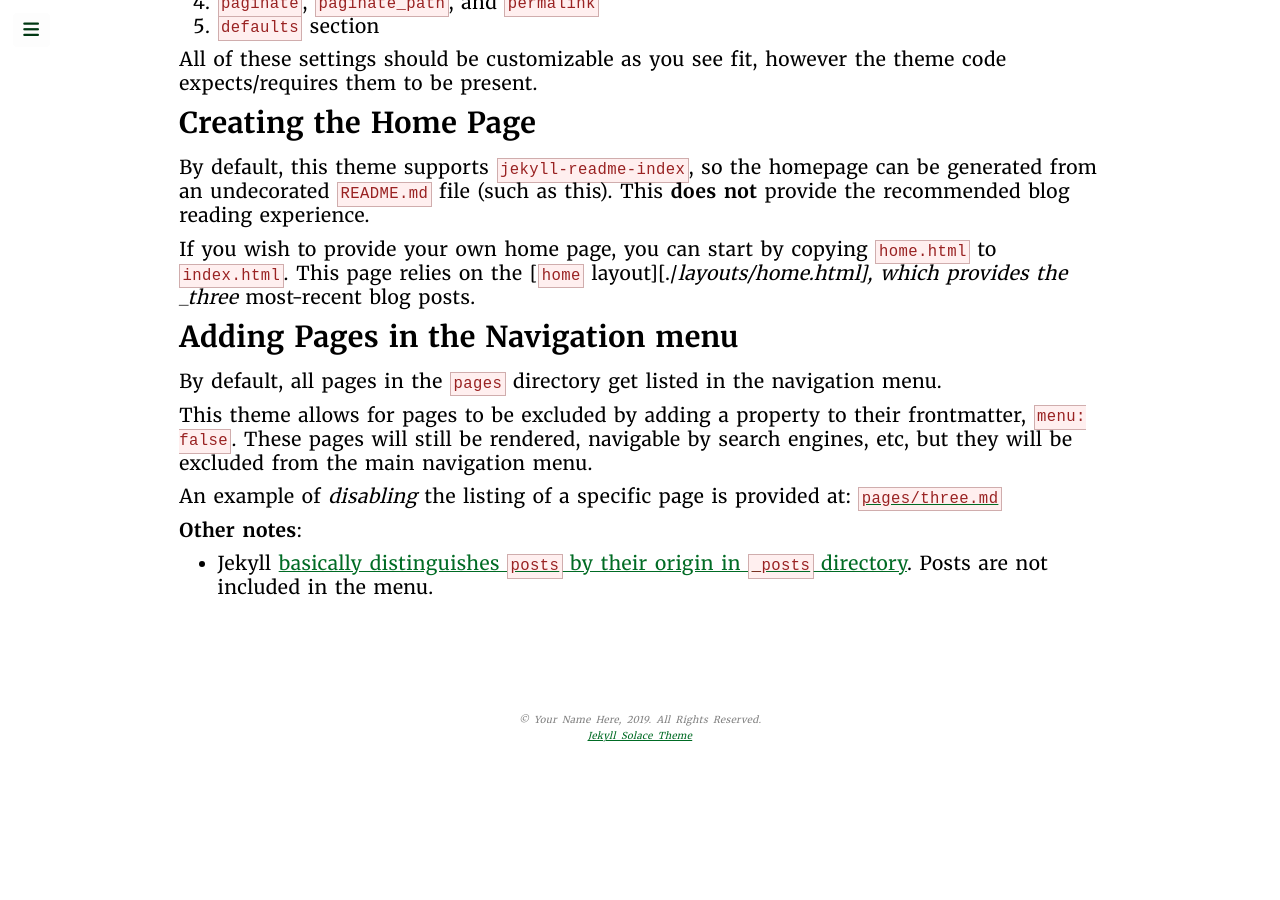
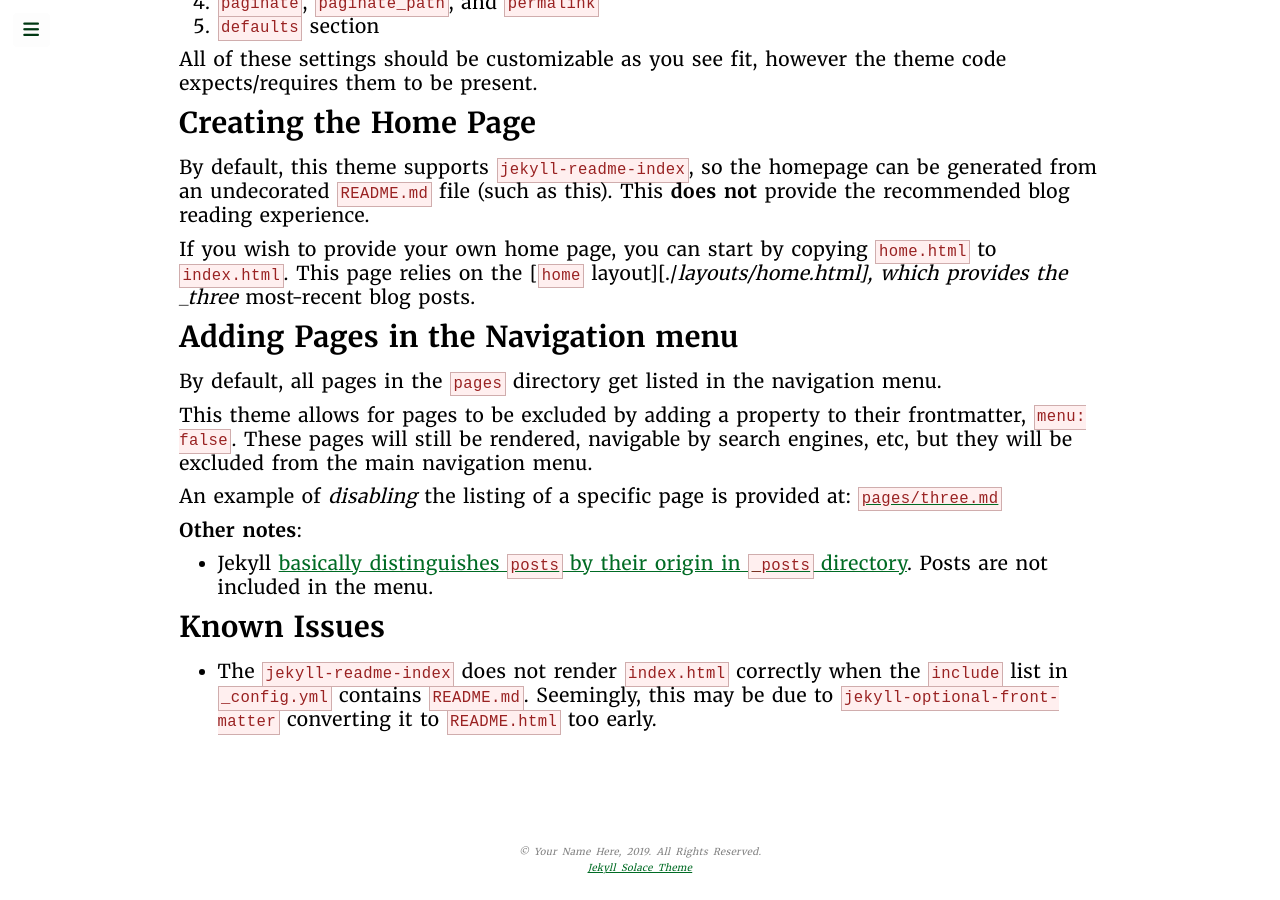
Before and after one commit to samba/jekyll-solace-theme, a Jekyll site: the page built from README.md, in a window 1280 px wide and 900 px high, scrolled down 751 px. Built offline with Jekyll 4.4.1, drawn with Linux system fonts in a browser that asks for light colours; nearby versions of some CDN libraries; our own code applies the rules of GitHub Pages for plain Markdown files; before the commit the page ends 1519 px from its top, so only the background shows below that.

Commit message:
fix README generating index.html via jekyll-readme-index

```diff
--- a/README.md
+++ b/README.md
@@ -55,4 +55,9 @@ __Other notes__:
 - Jekyll [basically distinguishes `posts` by their origin in `_posts` directory][1]. Posts are not included in the menu.
 
 
+## Known Issues
+
+- The `jekyll-readme-index` does not render `index.html` correctly when the `include` list in `_config.yml` contains `README.md`. Seemingly, this may be due to `jekyll-optional-front-matter` converting it to `README.html` too early.
+
+
 [1]: https://ben.balter.com/2015/02/20/jekyll-collections/
--- a/_config.yml
+++ b/_config.yml
@@ -37,11 +37,13 @@ titles_from_headings:
   collections: false
 
 # Parse all Markdown files as pages, and interpolate missing frontmatter.
+# NOTE: this *may* conflict with readme_index options, when `include` list contains README.md
 optional_front_matter:
   enabled:          true                     # disable here if desired
   remove_originals: true
 
 # If the site has a README, generate <index.html> from it.
+# NOTE: if the `include` list below includes README.md, this plugin stops working.
 readme_index:
   enabled:          true                     # disable here if desired
   remove_originals: true
@@ -147,17 +149,17 @@ plugins:
 - jekyll-seo-tag
 - jekyll-redirect-from
 - jekyll-default-layout
-- jekyll-titles-from-headings
-- jekyll-optional-front-matter
 - jekyll-relative-links
 - jekyll-github-metadata
 - jekyll-readme-index
+- jekyll-titles-from-headings
+- jekyll-optional-front-matter
 - jekyll-feed
 - rouge
 - kramdown
 
-include:
-- README.md
+# include:
+# - README.md
 
 exclude:
 - CNAME
```
